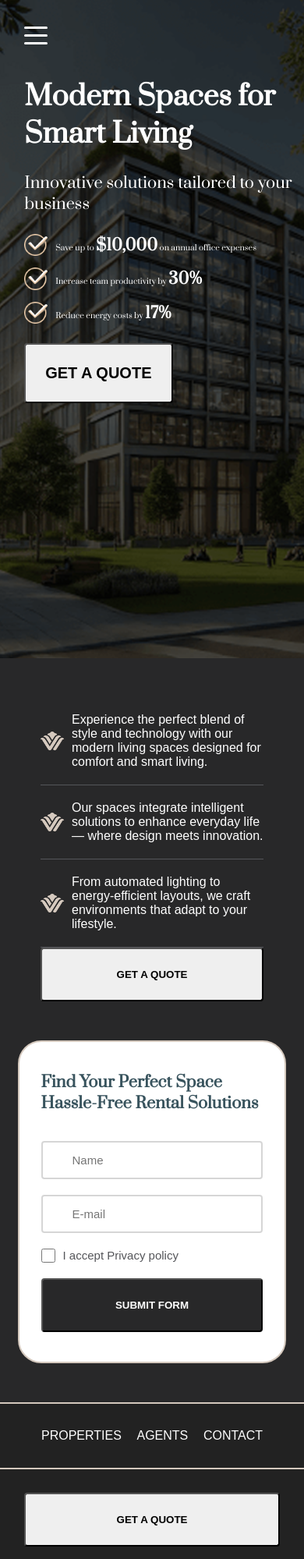
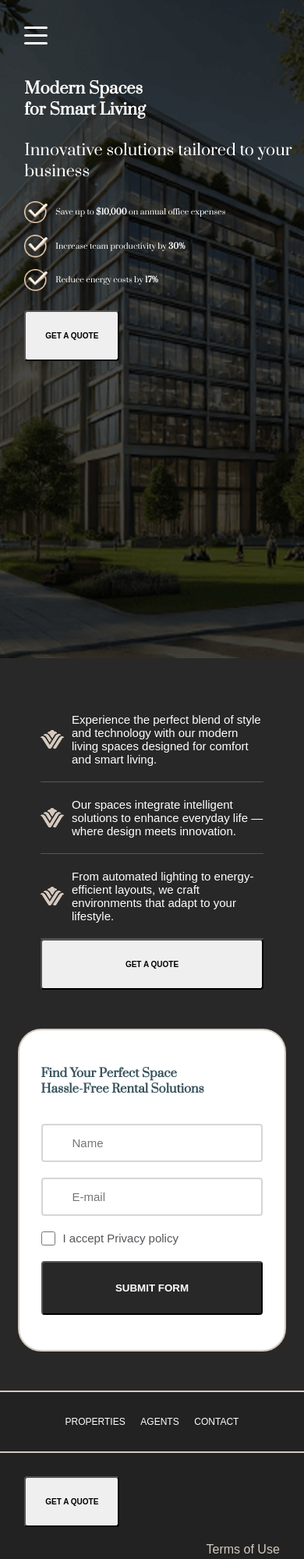
Before and after one commit to Sashaio21/mst-test, a plain HTML site: page index.html in a window 390 px wide. Shown: the top 1999 px of the page at 78% size. Drawn offline with Linux system fonts and the light colour scheme.

Commit message:
update flexbox

```diff
--- a/index.html
+++ b/index.html
@@ -34,14 +34,14 @@
     </header>
     <div class="row banner gap-block">
         <div class="banner-info col">
-            <h1 class="banner-title">Modern Spaces for Smart Living</h1>
+            <h1 class="banner-title">Modern Spaces <br>for Smart Living</h1>
             <p class="banner-text">Innovative solutions tailored to your business</p>
             <ul class="col banner-advantage">
-                <li class="row"><img src="assets/image/tick_ssoz1sn9kkb8 2.png" style="width: 30px;margin-right: 10px;"><p style="align-self: center;">Save up to <strong style="font-size: 20px;">$10,000</strong> on annual office expenses</p></li>
-                <li class="row"><img src="assets/image/tick_ssoz1sn9kkb8 2.png" style="width: 30px;margin-right: 10px;"><p style="align-self: center;">Increase team productivity by <strong style="font-size: 20px;">30%</strong></p></li>
-                <li class="row"><img src="assets/image/tick_ssoz1sn9kkb8 2.png" style="width: 30px;margin-right: 10px;"><p style="align-self: center;">Reduce energy costs by <strong style="font-size: 20px;">17%</strong></p></li>
+                <li class="row"><img src="assets/image/tick_ssoz1sn9kkb8 2.png" style="width: 30px;margin-right: 10px;"><p style="align-self: center;">Save up to <strong >$10,000</strong> on annual office expenses</p></li>
+                <li class="row"><img src="assets/image/tick_ssoz1sn9kkb8 2.png" style="width: 30px;margin-right: 10px;"><p style="align-self: center;">Increase team productivity by <strong >30%</strong></p></li>
+                <li class="row"><img src="assets/image/tick_ssoz1sn9kkb8 2.png" style="width: 30px;margin-right: 10px;"><p style="align-self: center;">Reduce energy costs by <strong>17%</strong></p></li>
             </ul>
-            <button class="button" style="font-size: 20px; align-self: flex-start;">GET A QUOTE</button>
+            <button class="button" >GET A QUOTE</button>
         </div>
         <img class="banner-ing" src="assets/image/2 2.png"/>
     </div>
@@ -85,7 +85,7 @@
 
     <footer>
         <nav>
-            <ul class="row footer-nav">
+            <ul class="footer-nav">
                 <li><a href="#" style="font-family: Arial, sans-serif;">PROPERTIES</a></li>
                 <li><a href="#" style="font-family: Arial, sans-serif;">AGENTS</a></li>
                 <li><a href="#" style="font-family: Arial, sans-serif;">CONTACT</a></li>
@@ -107,7 +107,7 @@
                 </ul>
                 <p style="color: #D5C9BE;">Privacy policy</p>
             </div>
-            <div class="col" style="gap: 20px;justify-content: space-between;">
+            <div class="footer-team-info">
                 <button class="button">GET A QUOTE</button>
                 <p style="color: #D5C9BE; align-self: flex-end;">Terms of Use</p>
             </div>
--- a/style.css
+++ b/style.css
@@ -51,19 +51,23 @@ footer {
 }
 
 .banner-title {
-    font-size: 50px;
+    font-size: clamp(30px,2.5vw,60px);
 }
 
 .banner-text {
-    font-size: 30px;
+    font-size: clamp(20px,1.5vw,30px);
+    /* font-size: 30px; */
 }
 
 .banner-advantage {
-    font-size: 15px;
+    font-size: clamp(10px,10vw,15px);
+    /* font-size: 15px; */
     gap: 15px;
 }
 
-
+strong {
+    font-size: (10px,1vw,20px);
+}
 
 .offer-list {
     display: flex;
@@ -72,11 +76,22 @@ footer {
     align-content: space-around;
 }
 
+.footer-team-info {
+    display: flex;
+    flex-direction: column;
+    gap: 20px;
+    justify-content: space-between;
+}
+
 .offer-one {
     border-bottom: 1px solid #55565A;
     padding-bottom: 20px;
     margin-top: 20px;
 
+}
+
+.offer-one p {
+    font-size: clamp(15px, 1.2vw ,25px);
 }
 
 .feedback {
@@ -95,6 +110,18 @@ footer {
     margin-left: 8%;
     /* visibility: hidden; */
 }
+
+
+.button {
+    color: black;
+    padding: 25px;
+    border-radius: 4px;
+    border-radius: 4px;
+    font-size: clamp(10px, 1.5vw, 20px);
+    /* font-size: 20px;  */
+    align-self: flex-start;
+}
+
 
 .burger {
     /* display: none; */
@@ -156,7 +183,7 @@ footer {
 .feedback-input-el {
     color: black;
     font-family:  Arial, sans-serif;
-    font-size: 20px;
+    font-size: clamp(15px, 1.5vw, 20px);
     padding: 14px 38px;
     margin-bottom: 20px;
     border: 2px solid #D6D6D6;
@@ -164,9 +191,12 @@ footer {
 }
 
 .footer-nav {
+    display: flex;
+    flex-direction: row;
     justify-content: center;
     padding: 30px 8%;
     gap: 6%;
+    font-size: clamp(12px,1vw,20px);
     border-top: 2px solid #D5C9BE;
 }
 
@@ -188,12 +218,6 @@ button {
     font-weight: bold;
 }
 
-.button {
-    color: black;
-    padding: 25px;
-    border-radius: 4px;
-    border-radius: 4px;
-}
 
 .button-feedback {
     color: white;
@@ -244,7 +268,7 @@ button {
 .title-feedback {
     color: #38535D;
     margin-bottom: 35px;
-    font-size: 30px;
+    font-size: clamp(20px,2vw,30px);
 }
 
 .checkbox-input {
@@ -270,6 +294,24 @@ button {
 
     .banner-title {
         font-size: 35px;
+    }
+
+    .offer-one p {
+        font-size: clamp(15px, 1.2vw ,25px);
+    }
+
+    .banner-title {
+        font-size: clamp(20px,2.5vw,30px);
+    }
+
+    .banner-text {
+        font-size: clamp(10px,1.5vw,20px);
+        /* font-size: 30px; */
+    }
+
+    .banner-advantage {
+        font-size: clamp(10px,10vw,15px);
+        gap: 15px;
     }
 
     .banner-text {
@@ -309,7 +351,7 @@ button {
     }
 
     .title-feedback {
-        font-size: 20px;
+        font-size: clamp(15px,2vw,20px);
     }
 
     .feedback-input-el {
@@ -347,6 +389,8 @@ button {
 
     }
 
+
+
     .banner::before {
         content: "";
         position: absolute;
@@ -371,4 +415,13 @@ button {
         gap: 30px;
     }
 
+    .footer-team-info {
+        display: flex;
+        flex-direction: column;
+        gap: 20px;
+        justify-content: center;
+        align-items: center;
+    }
+
+
 }
```
